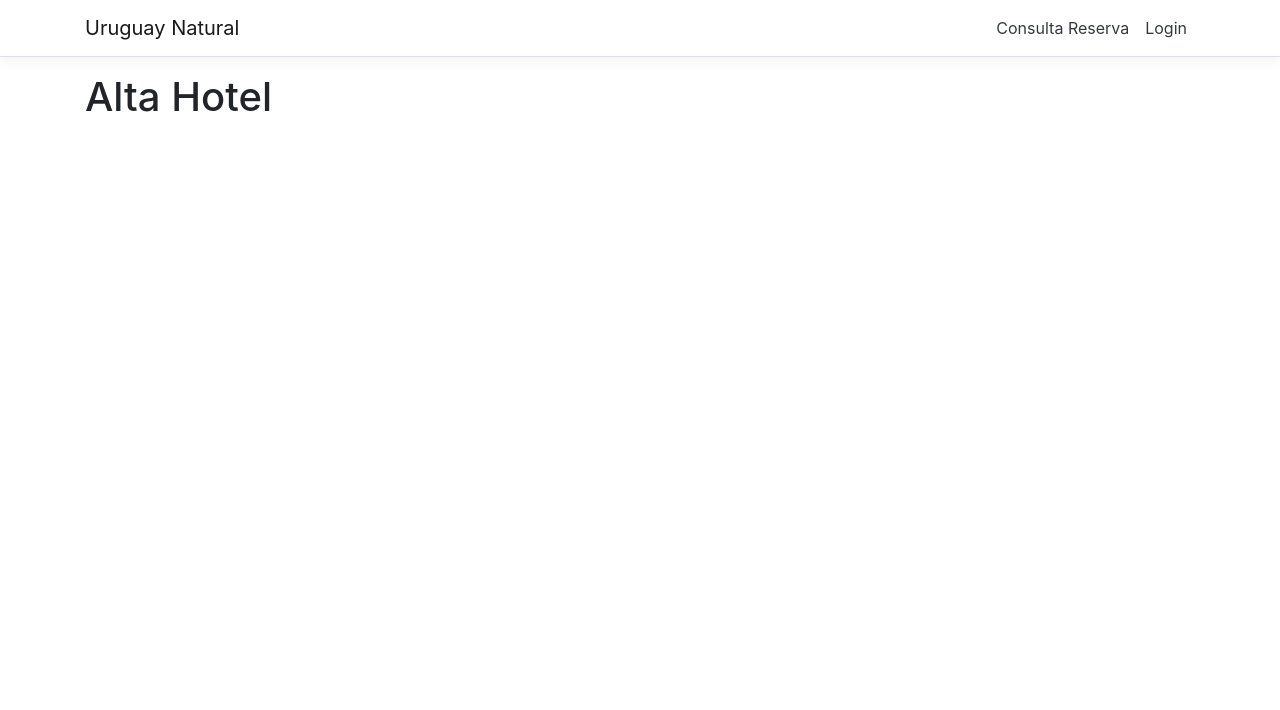
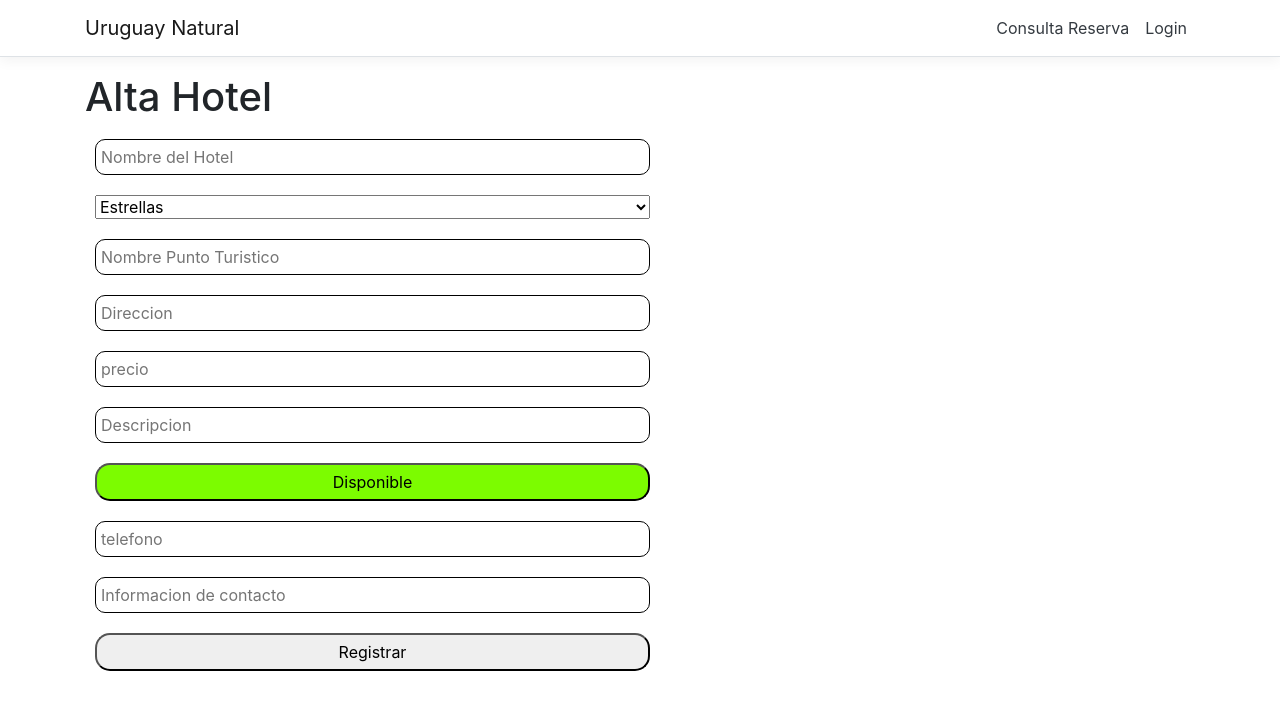
Before and after one commit to Emiliano-Russo/Obligatorio, an Angular app in the folder ObligatorioDDA2/ObligatorioDDA2/ClientApp/: page /alta_hotel in a window 1280 px wide. Shown: the top 710 px of the page. Built offline with nearby package versions, Linux system fonts and the light colour scheme; no server answers.

Commit message:
Interfaz alta hospedaje

```diff
--- /dev/null
+++ b/ObligatorioDDA2/ObligatorioDDA2/ClientApp/src/app/alta-hotel/alta-hotel.component.css
@@ -0,0 +1,20 @@
+.inputs{
+    display:flex;
+    flex-direction:column;
+}
+
+.inputs *{
+    margin:10px;
+    max-width:50%;
+}
+
+.inputs input{
+    padding:5px;
+    border-radius:10px;
+    border:solid 1px black;
+}
+
+.inputs button{
+    padding:5px;
+    border-radius:15px;
+}
--- a/ObligatorioDDA2/ObligatorioDDA2/ClientApp/src/app/alta-hotel/alta-hotel.component.html
+++ b/ObligatorioDDA2/ObligatorioDDA2/ClientApp/src/app/alta-hotel/alta-hotel.component.html
@@ -1 +1,21 @@
 <h1>Alta Hotel</h1>
+<div class="inputs">
+  <input type="text" id="nombre" placeholder="Nombre del Hotel" />
+  <select id="estrellas">
+    <option selected disabled>Estrellas</option>
+    <option value="1">1</option>
+    <option value="2">2</option>
+    <option value="3">3</option>
+    <option value="4">4</option>
+    <option value="5">5</option>
+  </select>
+  <input id="punto" type="text" placeholder="Nombre Punto Turistico"/>
+  <input type="text" id="dir" placeholder="Direccion" />
+  <input type="number" id="precio" placeholder="precio" min="1" oninput="validity.valid||(value='');"/>
+  <input type="text" id="desc" placeholder="Descripcion"/>
+  <button style="background-color:LawnGreen" id="disponible" (click)="CambiarCapacidad()">Disponible</button>
+  <input type="text" id="tel" placeholder="telefono"/>
+  <input type="text" id="contacto" placeholder="Informacion de contacto"/>
+  <button (click)="registrar_hotel()">Registrar</button>
+  <p style="margin:50px">{{mensaje_srv}}</p>
+</div>
--- a/ObligatorioDDA2/ObligatorioDDA2/ClientApp/src/app/alta-hotel/alta-hotel.component.ts
+++ b/ObligatorioDDA2/ObligatorioDDA2/ClientApp/src/app/alta-hotel/alta-hotel.component.ts
@@ -1,14 +1,18 @@
-import { Component, Inject } from '@angular/core';
+import { Component, Inject, OnInit } from '@angular/core';
 import { HttpClient } from '@angular/common/http';
 
 
 @Component({
   selector: 'alta-hotel',
   templateUrl: './alta-hotel.component.html',
+  styleUrls: ['./alta-hotel.component.css']
 })
-export class AltaHotelComponent {
+export class AltaHotelComponent implements OnInit {
 
   url_base: string;
+  SinCapacidad = false;
+  puntos_t = [];
+  mensaje_srv: string;
 
   Alojamiento = {
     Nombre: "",
@@ -21,17 +25,85 @@ export class AltaHotelComponent {
       ImgName:["imagen"],
     },
     Direccion: "",
-    PrecioNoche: "",
+    PrecioNoche: 1,
     Descripcion: "",
     SinCapacidad: false,
     NroTelefono: "",
-    InfoContacto:""
+    InfoDeContacto:""
   }
 
 
   constructor(@Inject('BASE_URL') baseUrl: string, private http: HttpClient) {
     this.url_base = baseUrl;
   }
+    ngOnInit(): void {
+      this.traer_puntos_turisticos();
+    }
+
+  CambiarCapacidad() {
+    this.SinCapacidad = !this.SinCapacidad;
+    if (this.SinCapacidad) {
+      (<HTMLInputElement>document.getElementById("disponible")).style.backgroundColor = "red";
+      (<HTMLInputElement>document.getElementById("disponible")).innerHTML = "No disponible";
+    } else {
+      (<HTMLInputElement>document.getElementById("disponible")).style.backgroundColor = "LawnGreen";
+      (<HTMLInputElement>document.getElementById("disponible")).innerHTML = "Disponible";
+    }
+  }
+
+  registrar_hotel() {
+    let nombre = (<HTMLInputElement>document.getElementById("nombre")).value;
+    let estrellas = Number((<HTMLInputElement>document.getElementById("estrellas")).value);
+    let punto = this.get_punto_turistico((<HTMLInputElement>document.getElementById("punto")).value);
+    let direccion = (<HTMLInputElement>document.getElementById("dir")).value;
+    let precio_noche = Number((<HTMLInputElement>document.getElementById("precio")).value);
+    let descripcion = (<HTMLInputElement>document.getElementById("desc")).value;
+    let telefono = (<HTMLInputElement>document.getElementById("tel")).value;
+    let info_contacto = (<HTMLInputElement>document.getElementById("contacto")).value;
+
+
+    this.Alojamiento.Nombre = nombre;
+    this.Alojamiento.Estrellas = estrellas;
+    this.Alojamiento.PuntoTuristico = punto;
+    this.Alojamiento.Direccion = direccion;
+    this.Alojamiento.PrecioNoche = precio_noche;
+    this.Alojamiento.Descripcion = descripcion;
+    this.Alojamiento.NroTelefono = telefono;
+    this.Alojamiento.InfoDeContacto = info_contacto;
+
+    console.log("Alojamiento a enviar: ");
+    console.log(this.Alojamiento);
+
+    this.http.post<string>(this.url_base + 'Hospedajes/Alta', this.Alojamiento).subscribe(result => {
+      this.mensaje_srv = result;
+    });
+
+  }
+
+
+  get_punto_turistico(nombre: string) {
+    let retorno = null;
+    for (var i = 0; i < this.puntos_t.length; i++) {
+      if (this.puntos_t[i] != undefined) {
+        if (this.puntos_t[i].nombre == nombre) {
+          retorno = this.puntos_t[i];
+          break;
+        }
+      }
+    }
+    return retorno;
+  }
+
+
+  traer_puntos_turisticos() {
+    for (var i = 0; i <= 4; i++) {
+      this.http.get<string>(this.url_base + 'PuntosTuristicos/Busqueda?region=' + i).subscribe(result => {
+        for (var i = 0; i < result.length; i++) {
+          this.puntos_t.push(result[i]);
+        }
+      });
+    }
+  }
 
 
 
--- a/ObligatorioDDA2/ObligatorioDDA2/ClientApp/src/app/puntos/puntos.component.html
+++ b/ObligatorioDDA2/ObligatorioDDA2/ClientApp/src/app/puntos/puntos.component.html
@@ -7,7 +7,7 @@
       <button (click)="filtrar(2)" id="2">Areas_Protegidas</button>
       <button (click)="filtrar(3)" id="3">Playas</button>
   </div>
-  <div *ngFor="let punto of puntos">
+  <div *ngFor="let punto of puntos" style="padding:50px; border:3px solid green;">
     <div style="border:2px solid black">
       <button (click)="irAHospedajes(punto.nombre)"><h4>{{punto.nombre}}</h4></button>
       <p>**imagen**</p>
```
Also changed, not shown: 1 other file (tests, documents, lock files or other folders).
